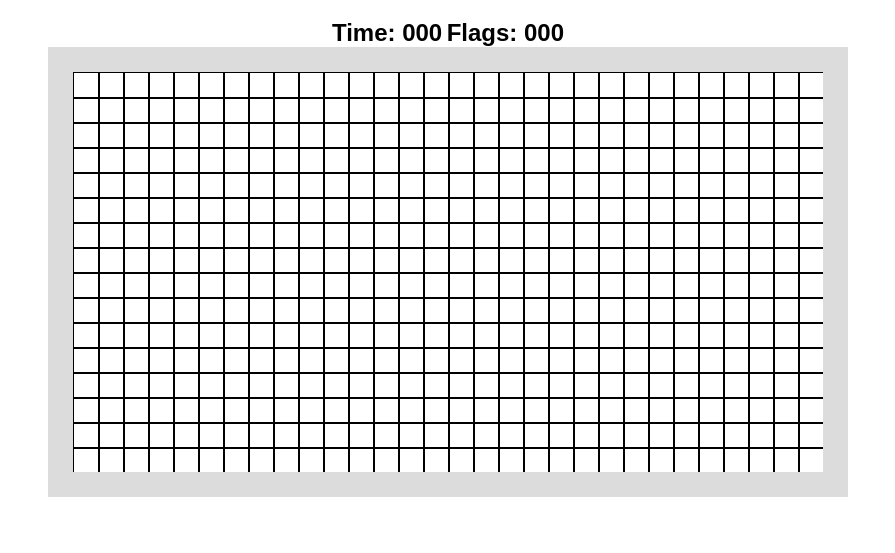
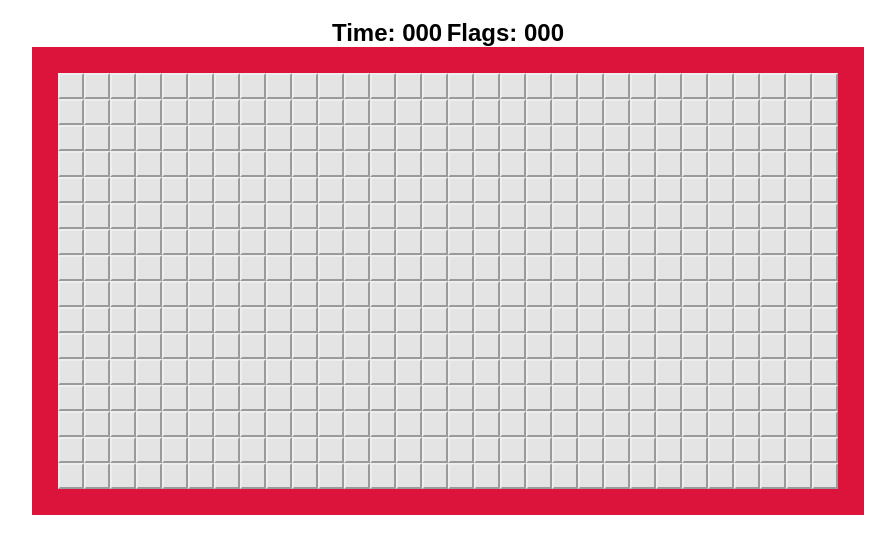
Before and after one commit to hilovids/JS-Minesweeper, a plain HTML site: page index.html in a window 1280 px wide. Shown: the part 61-614 px from the top of the page, without its empty margins (192-1087 px from the left). Drawn offline with Linux system fonts and the light colour scheme.

Commit message:
fixed styling, fixed bugs

```diff
--- a/index.css
+++ b/index.css
@@ -4,46 +4,50 @@ body {
 
 #grid {
     display: grid;
-    grid-template-columns: repeat(32, 25px);
-    grid-template-rows: repeat(18, 25px);
+    grid-template-columns: repeat(32, 26px);
+    grid-template-rows: repeat(18, 26px);
     justify-content: center;
 }
 
 .space {
-    width: 25px;
-    height: 25px;
-    border: 1px;
-    border-color: black;
-    border-style: solid;
+    width: 22px;
+    height: 22px;
     font-family: sans-serif;
     text-align: center;
-    vertical-align: middle;
     padding: 0;
     font-weight: bold;
 }
 
 .row0 {
-    background-color: gainsboro;
+    background-color:crimson;
     color: teal;
     border-style: none;
+    width: 26px;
+    height: 26px;
 }
 
 .row17 {
-    background-color: gainsboro;
+    background-color: crimson;
     color: teal;
     border-style: none;
+    width: 26px;
+    height: 26px;
 }
 
 .col0 {
-    background-color: gainsboro;
+    background-color: crimson;
     color: teal;
     border-style: none;
+    width: 26px;
+    height: 26px;
 }
 
 .col31 {
-    background-color: gainsboro;
+    background-color: crimson;
     color: teal;
     border-style: none;
+    width: 26px;
+    height: 26px;
 }
 
 /*Example modal taken from W3 schools*/
@@ -83,3 +87,12 @@ h1 {
     justify-content: center;
     text-align: center;
 }
+
+.untouched {
+    background-color: rgb(228, 228, 228);
+    border-style: outset;
+    border-radius: 1px;
+    margin: 0px;
+    padding: 0px;
+    border-width: 2px;
+}
--- a/minesweeper.js
+++ b/minesweeper.js
@@ -76,7 +76,7 @@ function displayBoard(){
             space.classList.add("col" + j);
             if(i != 0 && j != 0 && i != (length - 1) && j != (width - 1)){
                 space.onmousedown = handleClick;
-
+                space.classList.add("untouched");
             } else {
                 gameBoard[i][j][1] = true;
             }
@@ -102,11 +102,13 @@ function handleClick(e){
     } else if(gameBoard[i][j][0]){
         this.style.color = colors[9];
         this.innerText = "💣";
+        this.classList.remove("untouched");
         loseModal.style.display = "block";
     } else {
         spacesRemaining--;
         this.style.color = colors[gameBoard[i][j][2]];
         this.innerText = gameBoard[i][j][2];
+        this.classList.remove("untouched");
     }
     if(spacesRemaining <= 0) {
         winModal.style.display = "block";
@@ -117,7 +119,8 @@ function deathRowReveal(x,y){
     spacesRemaining--;
     var element = document.getElementById(x + "," + y);
     gameBoard[y][x][1] = true;
-    element.innerText = gameBoard[y][x][2];
+    //element.innerText = gameBoard[y][x][2];
+    element.classList.remove("untouched");
 
     for(let k = -1; k < 2; k++){
         for(let l = -1; l < 2; l++){
@@ -128,6 +131,7 @@ function deathRowReveal(x,y){
             } else if(!gameBoard[y+k][x+l][1]){
                 spacesRemaining--;
                 neighbor.style.color = colors[gameBoard[y+k][x+l][2]];
+                neighbor.classList.remove("untouched");
                 neighbor.innerText = gameBoard[y+k][x+l][2];
                 gameBoard[y+k][x+l][1] = true;
             }
@@ -136,6 +140,11 @@ function deathRowReveal(x,y){
 }
 
 function resetGame(){
+    if(spacesRemaining <= 0){
+        winModal.style.display = "none";
+    } else {
+        loseModal.style.display = "none";
+    }
     while (gridElement.firstChild) {
         gridElement.removeChild(gridElement.firstChild);
     }
@@ -143,6 +152,7 @@ function resetGame(){
     gameBoard = [];
     numOfFlags = 0;
     timer = 0;
+    spacesRemaining = (length - 2)*(width - 2) - maxMines;
     clearInterval(timerInterval);
     timerInterval = null;
     timerElement.innerText = "000";
@@ -150,12 +160,6 @@ function resetGame(){
     populateBoard();
     countNeighbors();
     displayBoard();
-    if(spacesRemaining <= 0){
-        winModal.style.display = "none";
-    } else {
-        loseModal.style.display = "none";
-    }
-
 }
 
 function handleRightClick(x,y){
@@ -179,6 +183,7 @@ function handleRightClick(x,y){
 function incrementTimer(){
     timer++;
     timer = Math.min(timer, 999);
+    timerElement.innerText = timer;
     if(timer < 100){
         timerElement.innerText = "0" + timer;
     }
```
